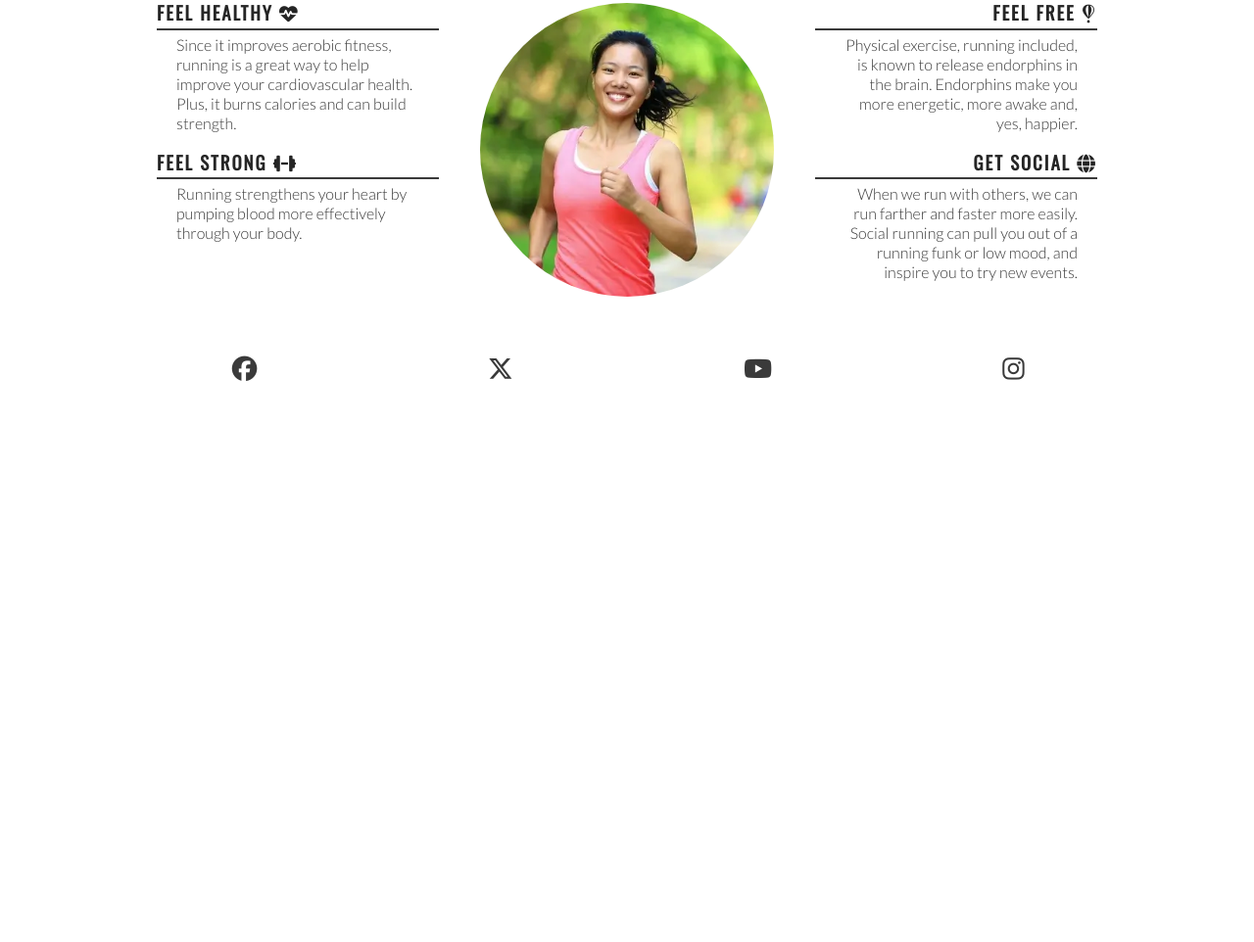
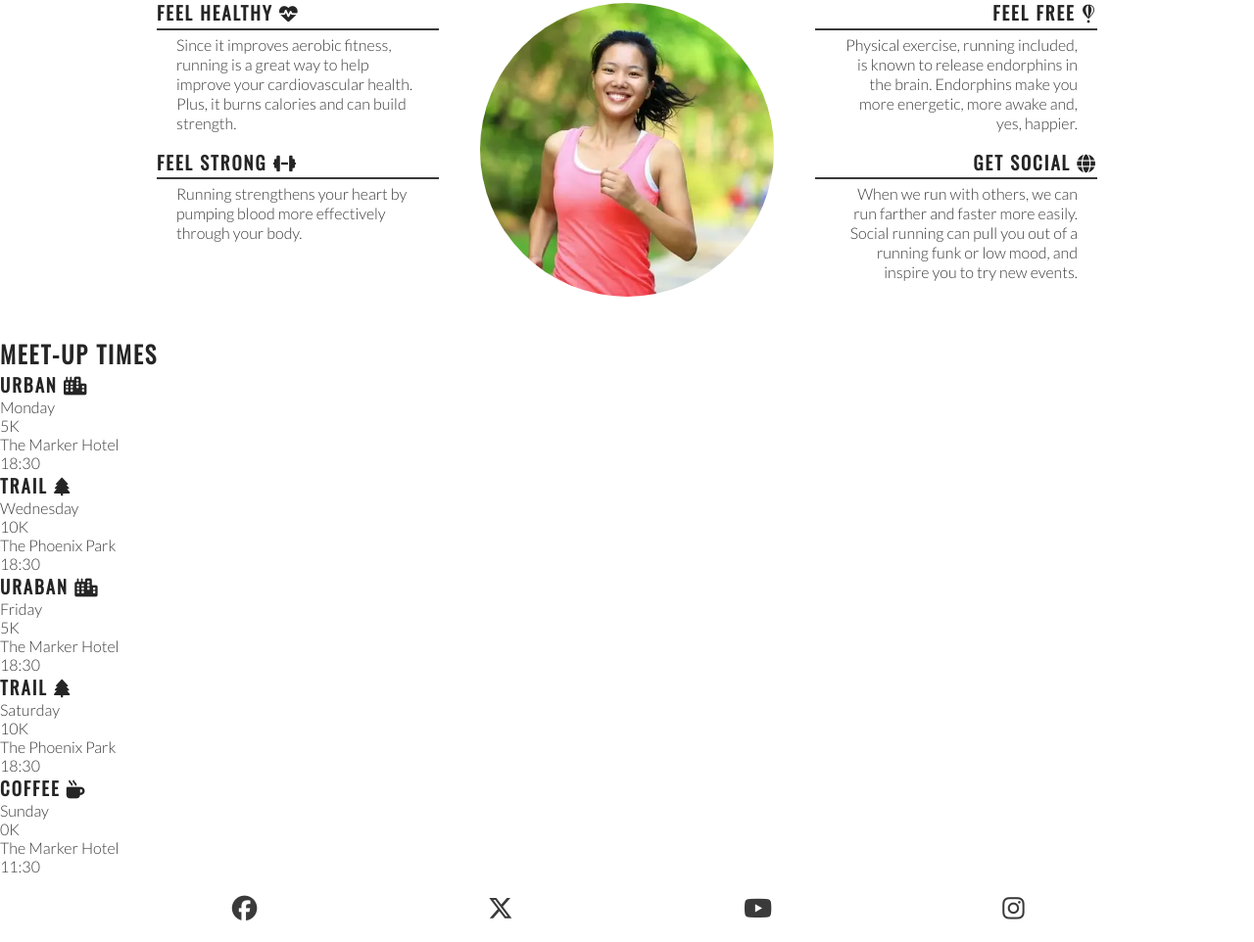
Before and after one commit to Karla-Stein/love-running, a plain HTML site: page index.html in a window 1280 px wide. Shown: the part 782-1744 px from the top of the page at 98% size. Before the commit the page ends 1193 px from the top, so only its background shows below. Drawn offline with nearby package versions, Linux system fonts and the light colour scheme.

Commit message:
Add meet-ups section

```diff
--- a/index.html
+++ b/index.html
@@ -108,6 +108,47 @@
           </div>
         </div>
       </section>
+      <section id="meetups">
+        <h2>Meet-up Times</h2>
+        <!-- emmet shortcut for repetetive code -->
+         <div id="times">
+            <div>
+                <h3>URBAN <i class="fa-solid fa-city"></i></h3>
+                <p>Monday</p>
+                <p>5K</p>
+                <p>The Marker Hotel</p>
+                <p>18:30</p>
+            </div>
+            <div>
+                <h3>TRAIL <i class="fa-solid fa-tree"></i></h3>
+                <p>Wednesday</p>
+                <p>10K</p>
+                <p>The Phoenix Park</p>
+                <p>18:30</p>
+            </div>
+            <div>
+                <h3>URABAN <i class="fa-solid fa-city"></i></h3>
+                <p>Friday</p>
+                <p>5K</p>
+                <p>The Marker Hotel</p>
+                <p>18:30</p>
+            </div>
+            <div>
+                <h3>TRAIL <i class="fa-solid fa-tree"></i></h3>
+                <p>Saturday</p>
+                 <p>10K</p>
+                <p>The Phoenix Park</p>
+                <p>18:30</p>
+            </div>
+            <div>
+                <h3>COFFEE <i class="fa-solid fa-mug-hot"></i></h3>
+                <p>Sunday</p>
+                <p>0K</p>
+                <p>The Marker Hotel</p>
+                <p>11:30</p>
+            </div>
+         </div>
+      </section>
     </main>
 
     <!-- add footer  -->
```
